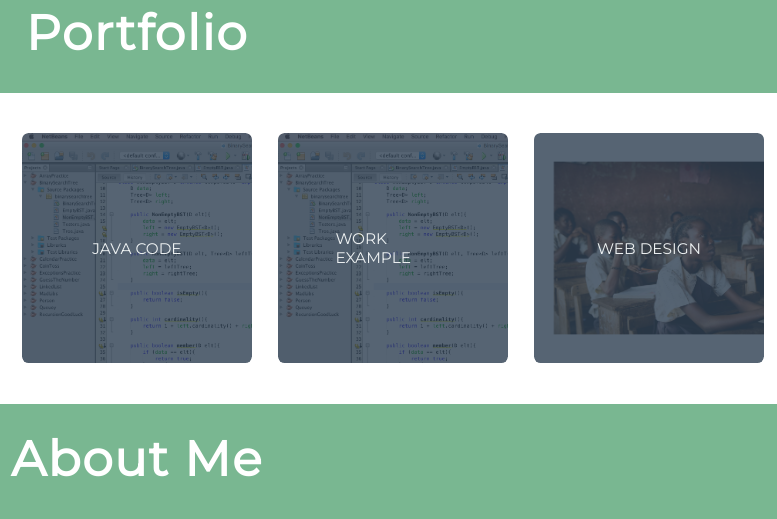
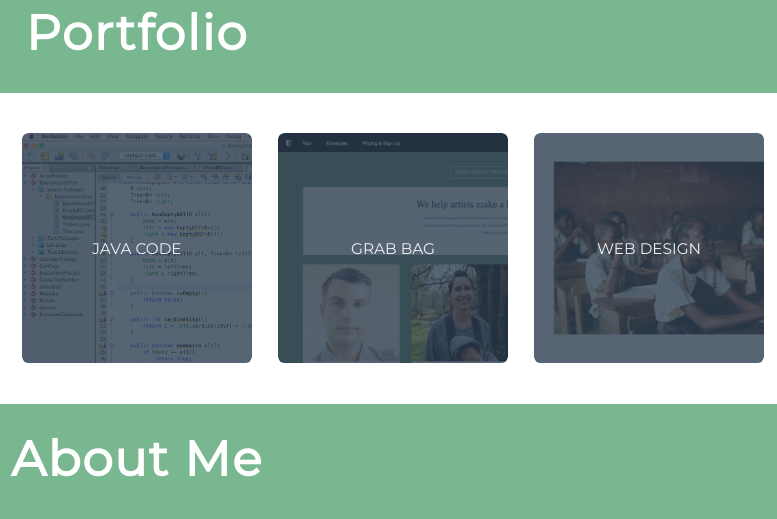
Before and after one commit to grosspath/my-portfolio, a React app: page / in a window 1280 px wide. Shown: the part 813-1332 px from the top of the page, 503-1280 px from the left. Built offline with nearby package versions, Linux system fonts and the light colour scheme.

Commit message:
updating lambda to update content

```diff
--- a/js/main.js
+++ b/js/main.js
@@ -5,8 +5,8 @@ import ExampleWork from './example-work';
 const myWork = [
   {
     'title': "Weather App",
-    'href': "https://s3.amazonaws.com/p.weather-app/index.html",
-    'desc': "For this project, the inspiration came from a tutorial produced Udemy which had the information rendered from the index.html page and refactored it to use React and React-router. The takeway from this project is that while I was learning java I fell in love with object-oriented programming and wanted to continue that ideology in my application development.  Once the app was finished I hosted the content in an S3 bucket with AWS.  The build is handled by code pipeline and it is deployed by a lambda function.",
+    'href': "https://s3.amazonaws.com/weatherapppics/weather3.png",
+    'desc': "For this project, the inspiration came from a tutorial produced by Udemy which had the entire project rendered from the index.html page. I refactored it to use React and React-router.",
     'image': {
       'desc': "",
       'src': "../images/weatherApp_recent.png",
@@ -15,9 +15,8 @@ const myWork = [
   },
   {
     'title': "Etsy Clone",
-    'href': "https://example.com",
-    'desc': "In development",
-    // 'desc': "For this project I used a Create React backbone with the content from the Udemy tutorial which was built using mainly HTML.  I recreated the DOM elements as re-usable React components, then made the styling and the functionality similar to the Weather App found on the iphone.  The takeway from this project is that while I was learning java I fell in love with object-oriented programming and wanted to continue that ideology in my application development.  Once the app was finished I hosted the content in an S3 bucket with AWS.",
+    'href': " https://s3.amazonaws.com/etsypics/etsy1.png",
+    'desc': "This project was a homework assignment that is intended to be a mock-up of the Etsy website.  It reprents a learning point where I combined SCSS, HTML, React, Backbone and an API request to add content.",
     'image': {
       'desc': "",
       'src': "../images/work-exam21.png",
@@ -26,9 +25,9 @@ const myWork = [
   },
   {
     'title': "Java Code",
-    'href': "https://example.com",
+    'href': "https://github.com/grosspath/java",
     'desc': "In development",
-    'desc': "These are examples of files I created using the tutorial from HackerRank's tutorial 'Thirty Days of Code'.  My experience learning java taught me the beauty of object-oriented programming which has enhanced my understanding of javascript.",
+    'desc': "These are examples of files I created using the tutorial from HackerRank's tutorial 'Thirty Days of Code'.  My experience learning java taught me the beauty of object-oriented programming which has enhanced my understanding of javascript. The code for the java files can be found in my github repo.",
     'image': {
       'desc': "",
       'src': "../images/java_files.png",
@@ -36,13 +35,12 @@ const myWork = [
     }
   },
   {
-    'title': "Work Example",
-    'href': "https://example.com",
-    'desc': "In development",
-    // 'desc': "For this project I used a Create React backbone with the content from the Udemy tutorial which was built using mainly HTML.  I recreated the DOM elements as re-usable React components, then made the styling and the functionality similar to the Weather App found on the iphone.  The takeway from this project is that while I was learning java I fell in love with object-oriented programming and wanted to continue that ideology in my application development.  Once the app was finished I hosted the content in an S3 bucket with AWS.",
+    'title': "Grab Bag",
+    'href': "https://s3.amazonaws.com/grabbagtictactoe/tictactoe.png",
+    'desc': "These files represent a hodgepodge of projects that range from homework assignments to tutorials I took on-line.  The bulk of my Iron Yard training involved styling with HTML and CSS for the first four weeks.  The remainder of the time was spent on Javascript, jQuery, Backbone and React.  The code can be found in my github repos.",
     'image': {
       'desc': "",
-      'src': "../images/java_files.png",
+      'src': "../images/styling.png",
       'comment': ""
     }
   },
--- a/newStyles.css
+++ b/newStyles.css
@@ -201,6 +201,10 @@ Jumbotron
   cursor: pointer;
 }
 
+.modal__description {
+  font-size: 2vw;
+}
+
 .modal__text {
   position: absolute;
   top: 0;
@@ -216,10 +220,12 @@ Jumbotron
   padding: 0.4rem 1rem;
   text-transform: uppercase;
   text-decoration: none;
+  font-size: 1vw;
 }
 
 .modal__image {
-  opacity: 0.2;
+  opacity: 0.1;
+  width: 100%;
 }
 
 .profile {
```
Also changed, not shown: images/styling.png (added), 1 other file.
